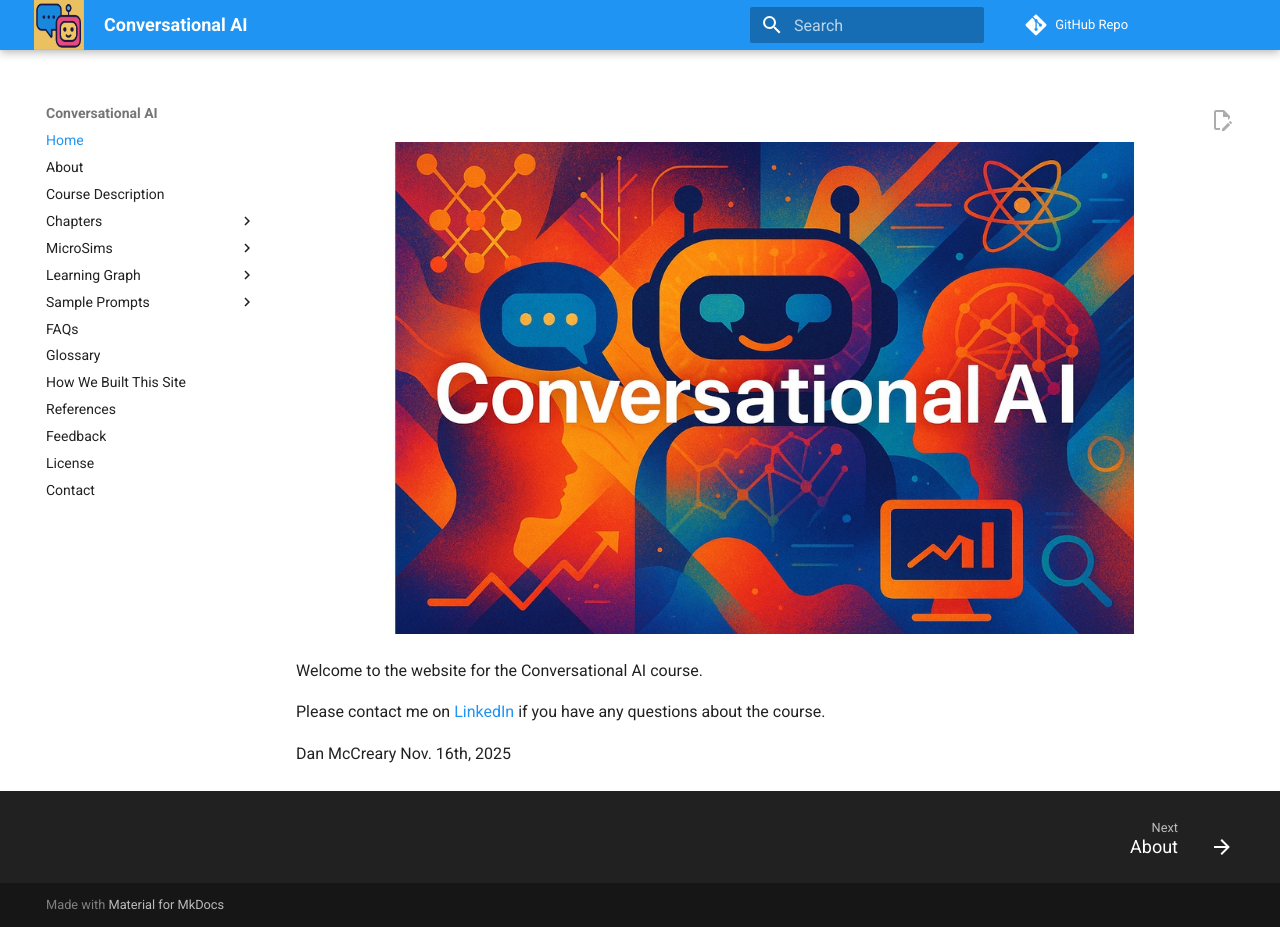
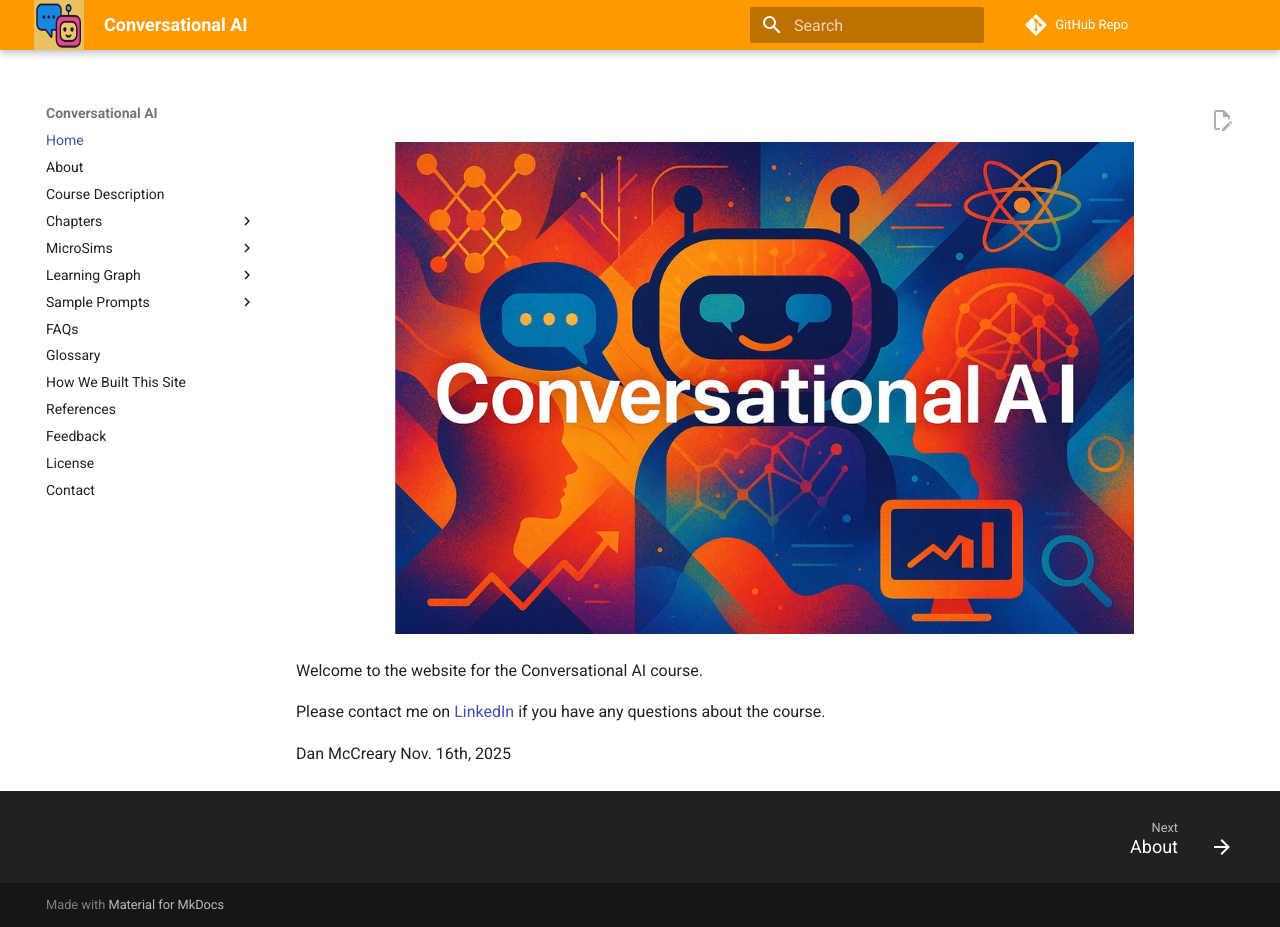
Before and after one commit to dmccreary/conversational-ai, an MkDocs documentation site: the page built from docs/index.md, in a window 1280 px wide and 927 px high. Built offline with MkDocs 1.6.1 and Material for MkDocs 9.7.7, drawn with Linux system fonts in a browser that asks for light colours; comment, search, counter and statistics services are not loaded.

Commit message:
updating content

```diff
--- a/docs/css/extra.css
+++ b/docs/css/extra.css
@@ -1,3 +1,8 @@
+/* Gold background for header */
+.md-header {
+    background-color: rgb(255, 153, 0);
+}
+
 .md-header__button.md-logo {
     margin: 0;
     padding: 0;
--- a/mkdocs.yml
+++ b/mkdocs.yml
@@ -103,8 +103,8 @@ theme:
   logo: img/logo.png
   favicon: img/favicon.ico
   palette:
-    primary: 'blue'
-    accent: 'orange'
+    primary: 'gold'
+    accent: 'black'
   include_sidebar: true
   features:
     - content.code.copy
```
